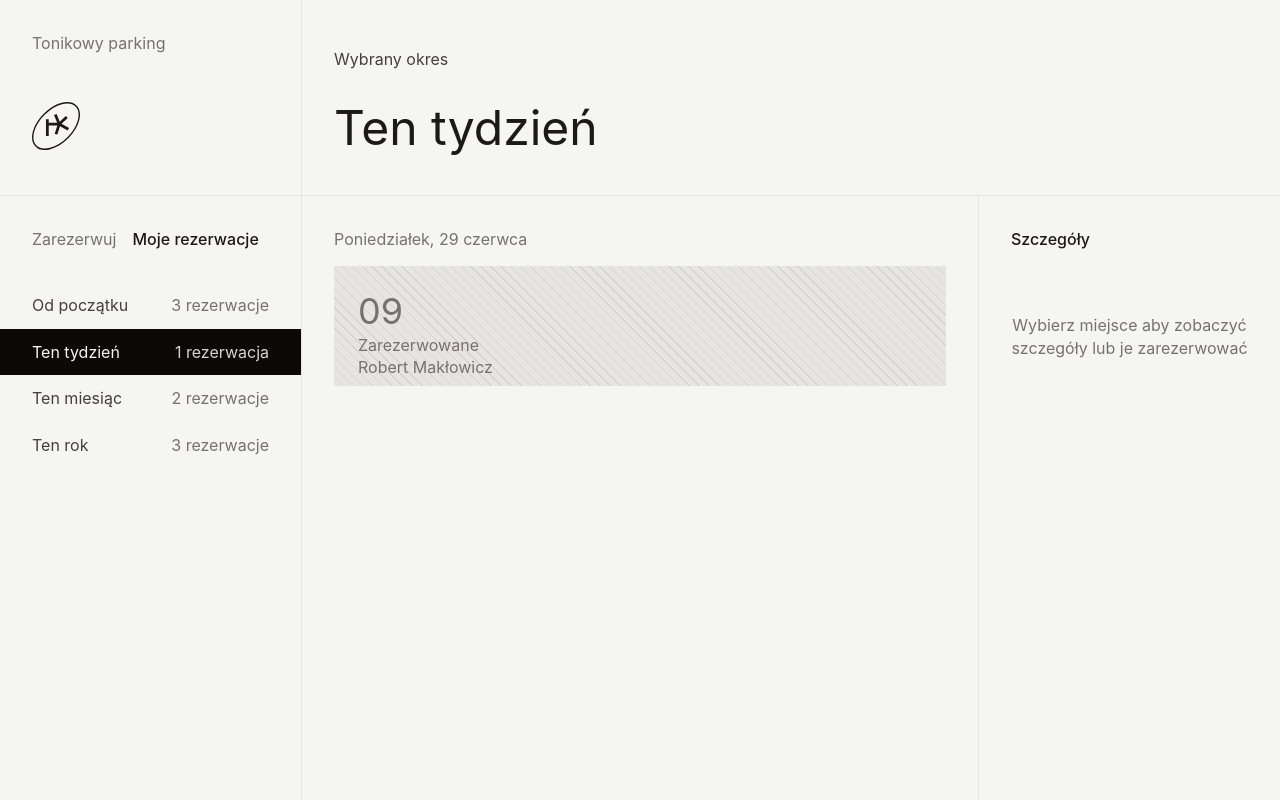
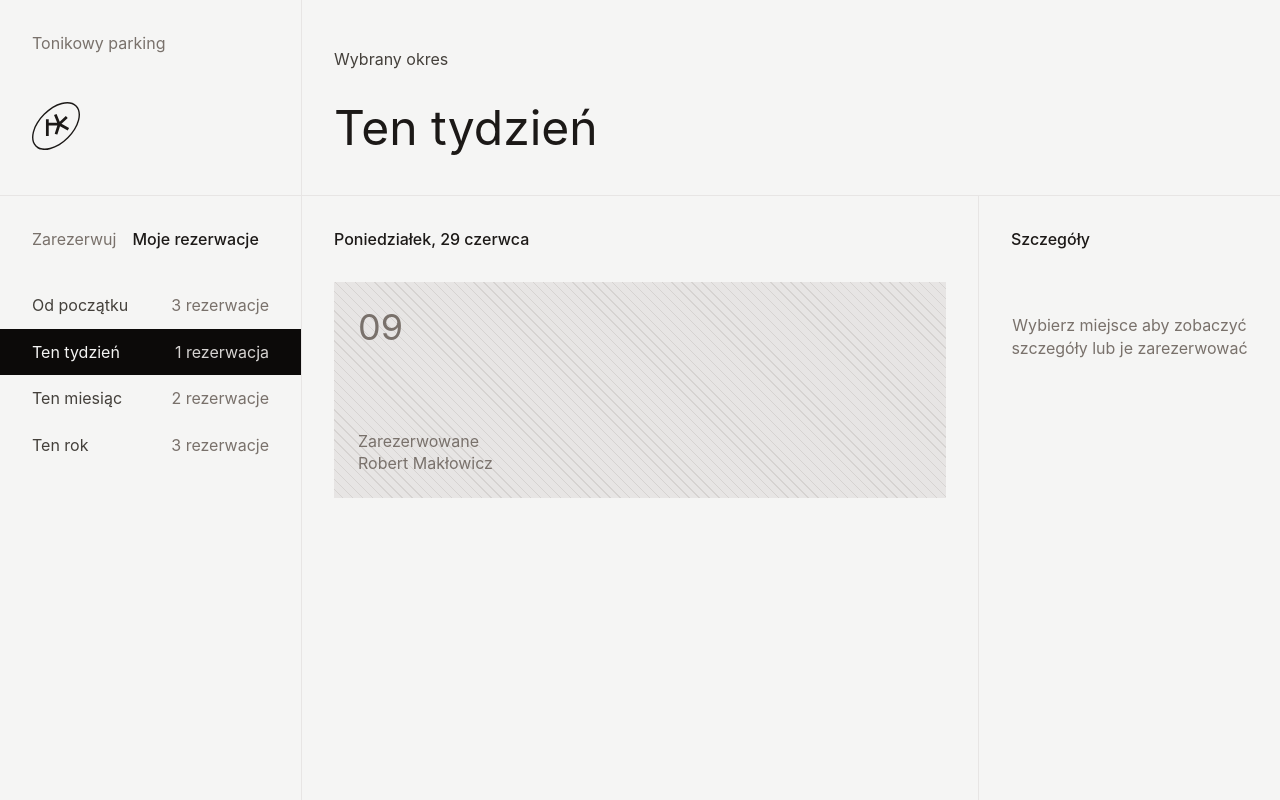
Before and after one commit to jj-urbn/tonik-parking-spot, a React (Vite) app: page / in a window 1280 px wide. Both pictures are taken after a click on the button "Moje rezerwacje". Built offline with nearby package versions, Linux system fonts and the light colour scheme.

Commit message:
Lock past bookings, add date-group headers and empty state to Moje rezerwacje

```diff
--- a/src/views/MyReservationsView.tsx
+++ b/src/views/MyReservationsView.tsx
@@ -1,6 +1,6 @@
 import { useMemo, useState } from 'react';
 import { useBookings } from '../store/BookingsProvider';
-import { formatPolishDate, reservationsLabel, type Period } from '../lib/dates';
+import { formatPolishDate, reservationsLabel, isPast, type Period } from '../lib/dates';
 import { filterReservations, validateBooking } from '../store/reservations';
 import { ListItem } from '../components/ListItem';
 import { SectionHeader } from '../components/SectionHeader';
@@ -43,6 +43,12 @@ export function MyReservationsView({ onNavigate }: { onNavigate: (tab: Tab) => v
 
   const selected = list.find((r) => r.id === selectedId) ?? null;
 
+  const detailsStatus = !selected
+    ? 'none'
+    : isPast(selected.date, today)
+      ? 'booked'
+      : 'booked-user';
+
   const activePeriodLabel = PERIODS.find((p) => p.key === period)?.label ?? '';
 
   function select(id: string) {
@@ -80,13 +86,16 @@ export function MyReservationsView({ onNavigate }: { onNavigate: (tab: Tab) => v
       </aside>
 
       {/* Body: col2, row2 */}
-      <main className="col-start-2 row-start-2 flex flex-col overflow-auto px-8 pt-8">
-        {groups.map(([date, items]) => (
-          <section key={date} className="mb-8">
-            <p className="mb-4 text-xs text-muted">{formatPolishDate(date)}</p>
-            <div className="flex flex-col gap-2">
+      <main className="col-start-2 row-start-2 flex flex-col overflow-auto">
+        {list.length === 0 ? (
+          <p className="p-8 text-center text-xs text-muted">Brak rezerwacji w tym okresie</p>
+        ) : (
+          groups.map(([date, items]) => (
+            <section key={date}>
+              <SectionHeader>{formatPolishDate(date)}</SectionHeader>
+              <div className="flex flex-col gap-2 px-8 pb-8">
                 {items.map((r) => (
-                <div key={r.id} className="h-[120px]">
+                  <div key={r.id} className="h-[216px]">
                     <ParkingSpotCard
                       spotId={r.spotId}
                       state={selectedId === r.id ? 'selected' : 'booked'}
@@ -97,14 +106,15 @@ export function MyReservationsView({ onNavigate }: { onNavigate: (tab: Tab) => v
                 ))}
               </div>
             </section>
-        ))}
+          ))
+        )}
       </main>
 
       {/* Details aside: col3, row2 */}
       <aside className="col-start-3 row-start-2 overflow-auto border-l border-border">
         <SectionHeader>Szczegóły</SectionHeader>
         <ParkingSpotDetails
-          status={selected ? 'booked-user' : 'none'}
+          status={detailsStatus}
           spotId={selected?.spotId}
           personName={personName}
           plates={plates}
```
Also changed, not shown: 1 other file (tests, documents, lock files or other folders). Lines whose indentation alone changed are shown as unchanged.
